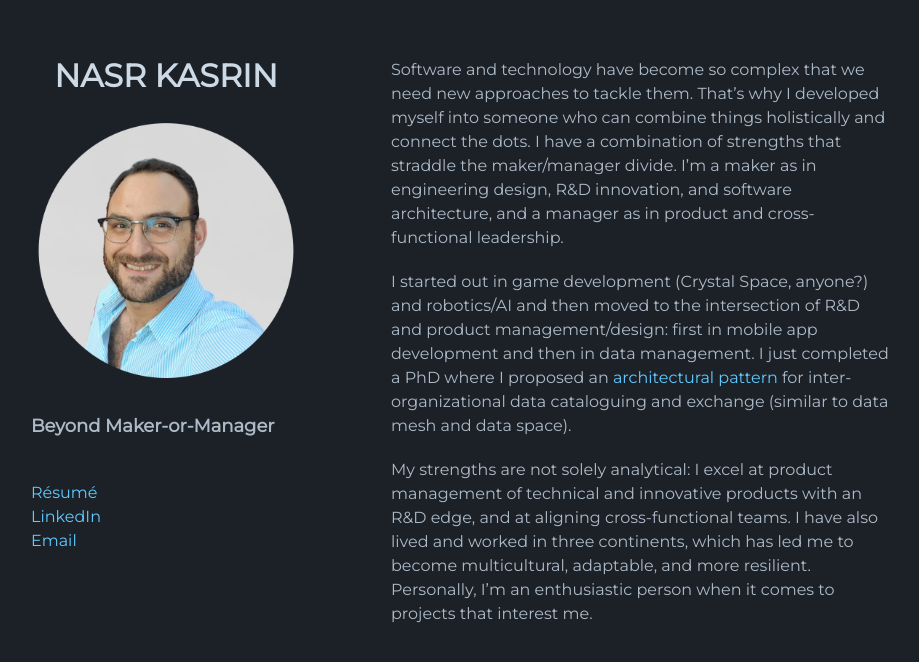
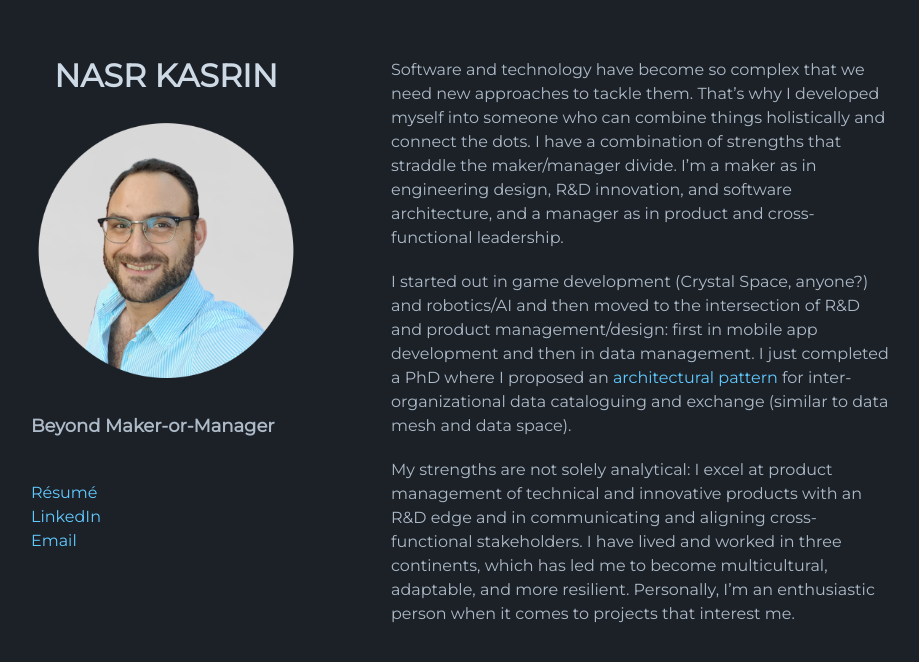
Before and after one commit to n42r/n42r.github.io, a Jekyll site: the page built from index.md, in a window 1280 px wide. Shown: the top 662 px of the page, without its empty margins (179-1098 px from the left). Built offline with Jekyll 4.4.1, drawn with Linux system fonts in a browser that asks for light colours; the repository's description, which GitHub fills in, is left out.

Commit message:
yapu + cv

```diff
--- a/index.md
+++ b/index.md
@@ -6,4 +6,4 @@ Software and technology have become so complex that we need new approaches to ta
 
 I started out in game development (Crystal Space, anyone?) and robotics/AI and then moved to the intersection of R&D and product management/design: first in mobile app development and then in data management. I just completed a PhD where I proposed an [architectural pattern](https://n42r.github.io/phd) for inter-organizational data cataloguing and exchange (similar to data mesh and data space).
 
-My strengths are not solely analytical: I excel at product management of technical and innovative products with an R&D edge, and at aligning cross-functional teams. I have also lived and worked in three continents, which has led me to become multicultural, adaptable, and more resilient. Personally, I'm an enthusiastic person when it comes to projects that interest me.
+My strengths are not solely analytical: I excel at product management of technical and innovative products with an R&D edge and in communicating and aligning cross-functional stakeholders. I have lived and worked in three continents, which has led me to become multicultural, adaptable, and more resilient. Personally, I'm an enthusiastic person when it comes to projects that interest me.
```
